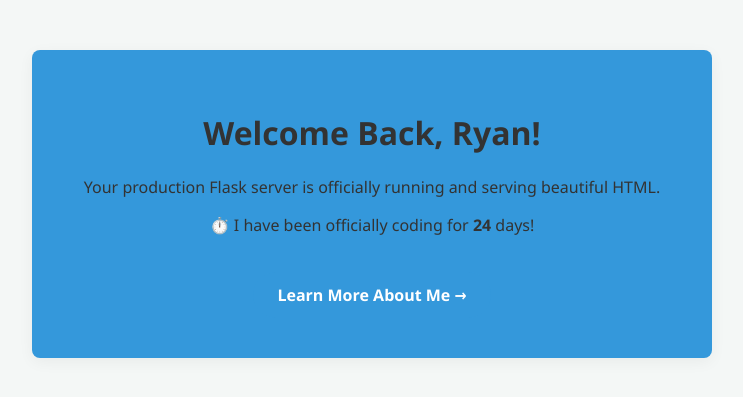
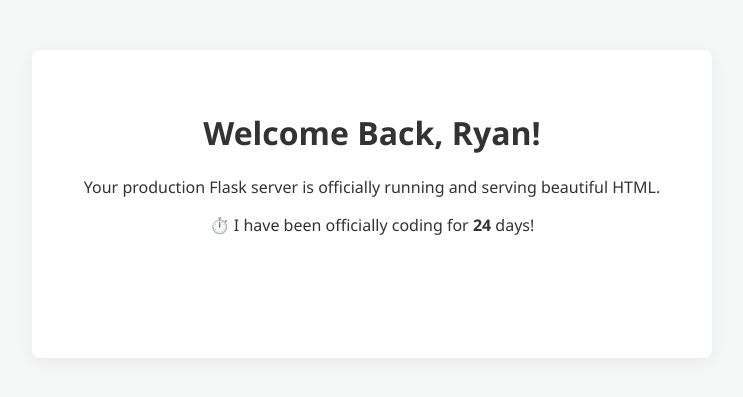
Before and after one commit to Outdoor-coder-85/flask_practice, a Flask app: page / in a window 1280 px wide. Shown: the part 57-454 px from the top of the page, without its empty margins (268-1011 px from the left). Run offline with Flask 3, Linux system fonts and the light colour scheme.

Commit message:
Change background color back to original

```diff
--- a/static/style.css
+++ b/static/style.css
@@ -36,7 +36,7 @@ body {
 .container {
     max-width: 600px;
     margin: 50px auto;
-    background: #3498db;
+    background: #fff;
     padding: 40px;
     border-radius: 8px;
     box-shadow: 0 4px 15px rgba(0,0,0,0.05);
@@ -45,7 +45,7 @@ body {
 
 .btn-primary {
     display: inline-block;
-    background-color: #3498db;
+    background-color: #fff;
     color: white;
     padding: 12px 24px;
     text-decoration: none;
```
